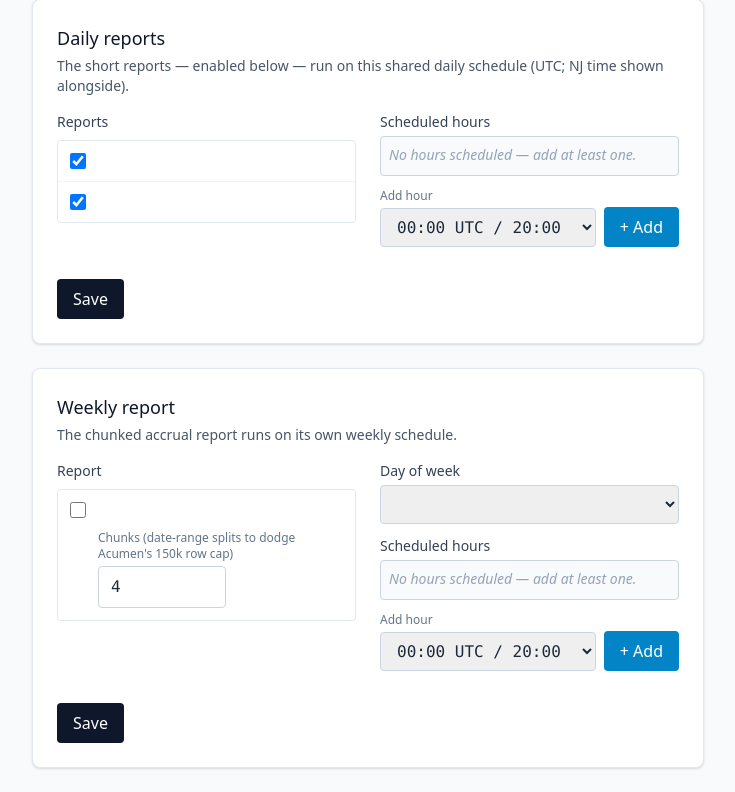
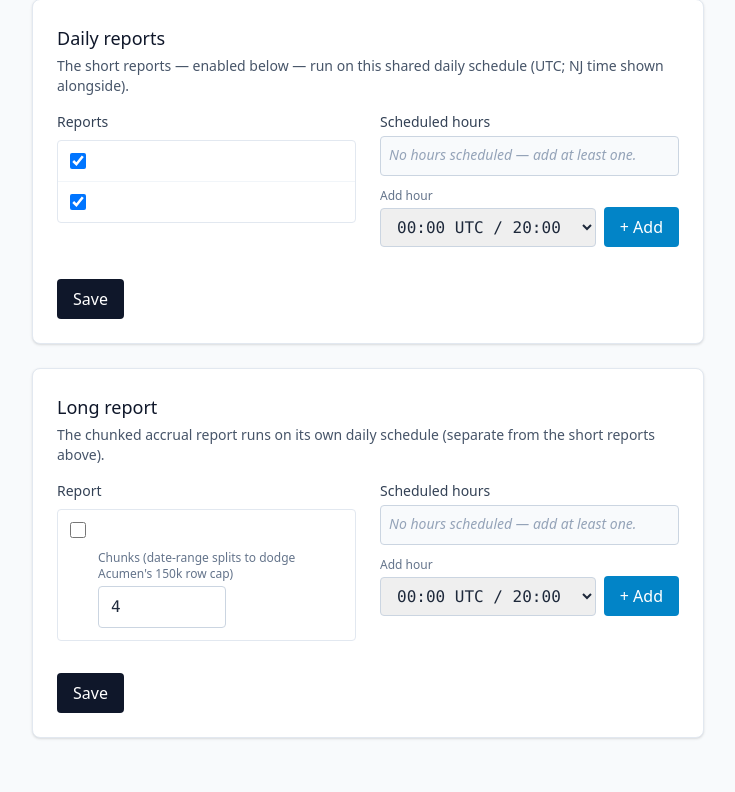
Before and after one commit to admsehrglobal/acumenauto, a Django app: template templates/settings.html in a window 1280 px wide. Shown: the part 144-936 px from the top of the page, without its empty margins (112-847 px from the left). After the commit the page ends 883 px from the top, so only its background shows below. Run offline with Django 5.2, Linux system fonts and the light colour scheme; the template is opened without the code that fills it: values that come from a table or form of the project are taken from there, others are empty; parts of the project's set-up code (start-up, migrations or seed data) failed here and were passed over; some libraries are stand-ins or nearby versions.

Commit message:
flip report 3 (long report) from weekly to daily
Renames "Weekly report" to "Long report" in /settings, removes the day-of-week
selector, and migrates the download-dci-reports-weekly task crontab to dow=*.

```diff
--- a/app/forms.py
+++ b/app/forms.py
@@ -45,24 +45,7 @@ class ScheduleForm(forms.Form):
         return _validate_hours_csv(self.cleaned_data["hours"])
 
 
-# CrontabSchedule.day_of_week: 0=Sunday, 1=Monday, ..., 6=Saturday.
-WEEKDAY_CHOICES = [
-    ("1", "Monday"),
-    ("2", "Tuesday"),
-    ("3", "Wednesday"),
-    ("4", "Thursday"),
-    ("5", "Friday"),
-    ("6", "Saturday"),
-    ("0", "Sunday"),
-]
-
-
 class WeeklyScheduleForm(forms.Form):
-    weekly_day_of_week = forms.ChoiceField(
-        label="Day of week",
-        choices=WEEKDAY_CHOICES,
-        widget=forms.Select(attrs={"class": _INPUT_CLASS}),
-    )
     weekly_hours = forms.CharField(
         label="Hours (UTC)",
         max_length=200,
--- a/templates/settings.html
+++ b/templates/settings.html
@@ -85,9 +85,9 @@
   </div>
 
   <div class="bg-white rounded-lg shadow border border-slate-200 p-6 max-w-2xl">
-    <h2 class="text-lg font-medium text-slate-900 mb-1">Weekly report</h2>
+    <h2 class="text-lg font-medium text-slate-900 mb-1">Long report</h2>
     <p class="text-sm text-slate-600 mb-4">
-      The chunked accrual report runs on its own weekly schedule.
+      The chunked accrual report runs on its own daily schedule (separate from the short reports above).
     </p>
 
     <form method="post" class="grid gap-6 md:grid-cols-2">
@@ -123,11 +123,6 @@
       </div>
 
       <div class="space-y-3">
-        <div>
-          <label for="id_weekly_day_of_week" class="block text-sm font-medium text-slate-700 mb-1">Day of week</label>
-          {{ weekly_schedule_form.weekly_day_of_week }}
-        </div>
-
         <div>
           <label class="block text-sm font-medium text-slate-700 mb-1">Scheduled hours</label>
           <div id="weekly-hour-chips"
@@ -349,12 +344,6 @@
       addBtnId: "weekly-add-hour",
       initial: "{{ weekly_current_hours }}",
     });
-
-    // Pre-seleccionar el day_of_week actual del weekly cron.
-    const weeklyDowSelect = document.getElementById("id_weekly_day_of_week");
-    if (weeklyDowSelect) {
-      weeklyDowSelect.value = "{{ weekly_current_dow }}";
-    }
   })();
 </script>
 {% endblock %}
```
Also changed, not shown: app/views.py (+3 -9 lines), app/migrations/0010_long_report_daily.py (added).
